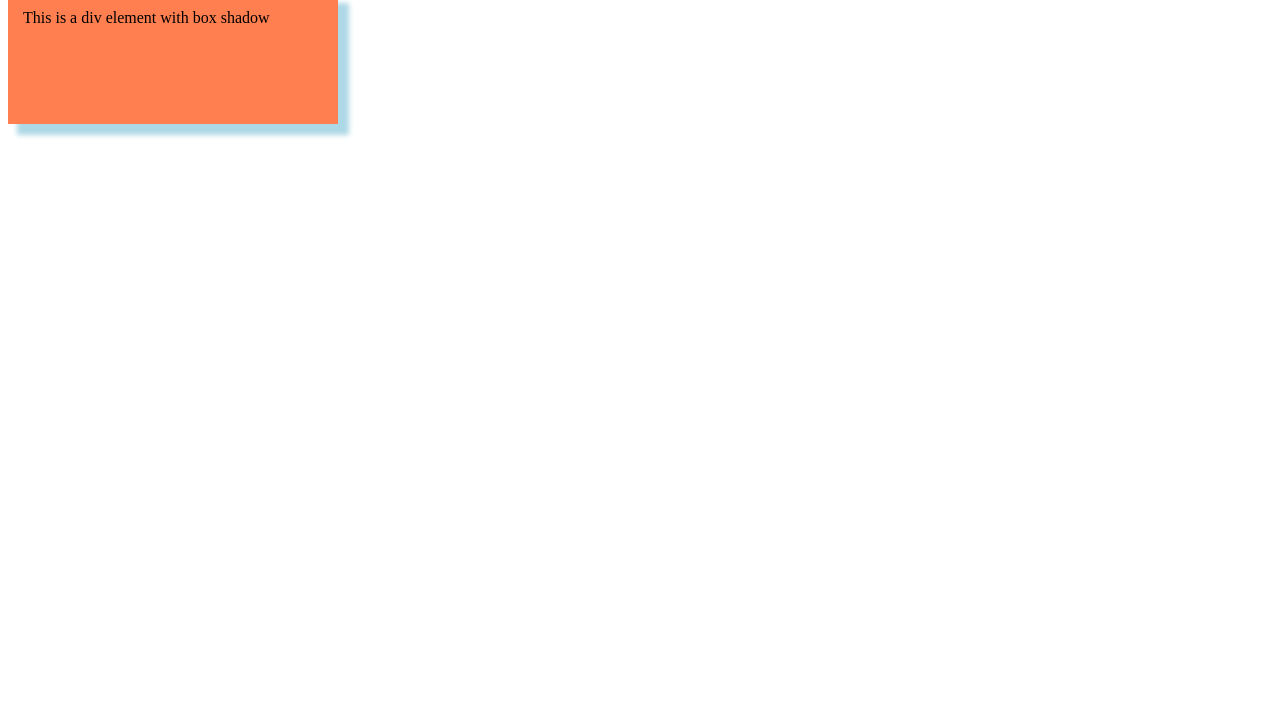
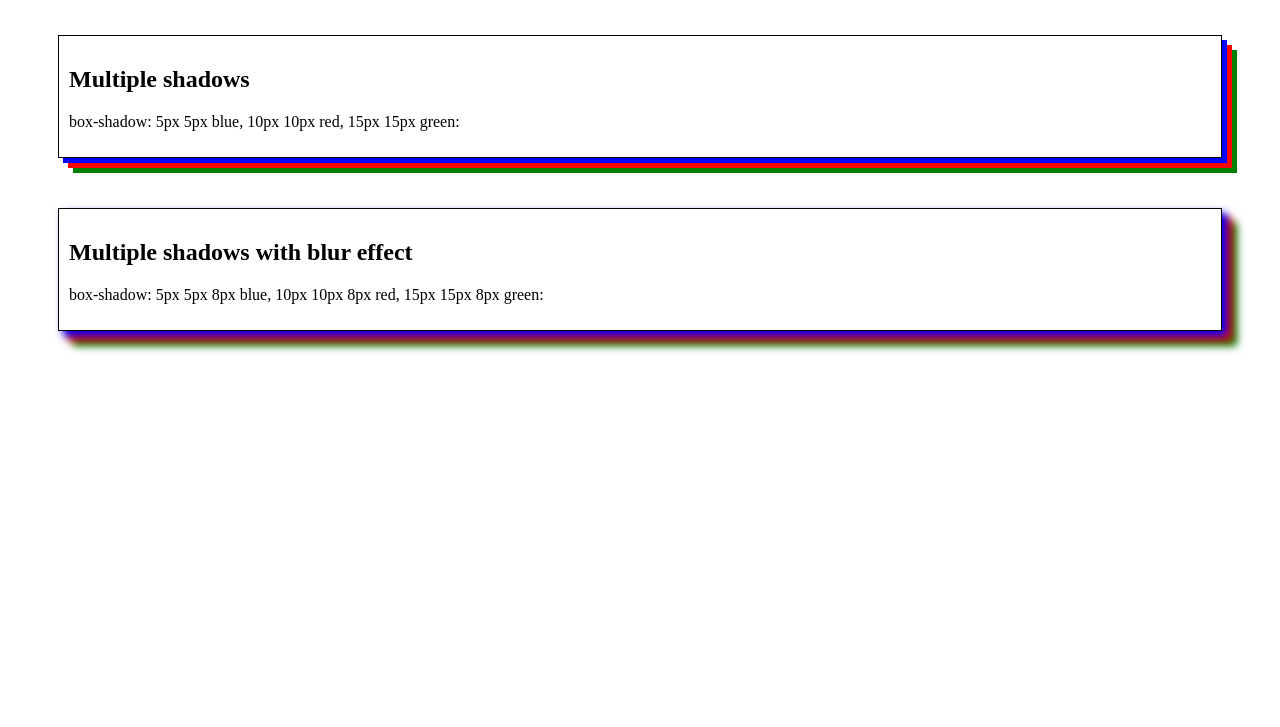
Before and after one commit to jabed007/CSS-Advanced, a plain HTML site: page CSS Shadows/index.html in a window 1280 px wide. Shown: the part 73-800 px from the top of the page. Drawn offline with Linux system fonts and the light colour scheme.

Commit message:
add multiple shadows

```diff
--- a/CSS Shadows/index.html
+++ b/CSS Shadows/index.html
@@ -13,11 +13,41 @@
         background-color: coral;
         box-shadow: 10px 10px 5px 1px lightblue;
       }
+
+      #example1 {
+        /* width: 300px;
+        height: 100px; */
+        border: 1px solid;
+        padding: 10px;
+        box-shadow: 5px 5px blue, 10px 10px red, 15px 15px green;
+        margin: 50px;
+      }
+
+      #example2 {
+        /* width: 300px;
+        height: 100px; */
+        border: 1px solid;
+        padding: 10px;
+        box-shadow: 5px 5px 8px blue, 10px 10px 8px red, 15px 15px 8px green;
+        margin: 50px;
+      }
     </style>
   </head>
   <body>
-    <h2>The box-shadow property</h2>
+    <!-- <h2>The box-shadow property</h2>
 
-    <div class="box">This is a div element with box shadow</div>
+    <div class="box">This is a div element with box shadow</div> -->
+    <h1>Multiple Shadow</h1>
+
+    <div id="example1">
+      <h2>Multiple shadows</h2>
+      <p>box-shadow: 5px 5px blue, 10px 10px red, 15px 15px green:</p>
+    </div>
+    <div id="example2">
+      <h2>Multiple shadows with blur effect</h2>
+      <p>
+        box-shadow: 5px 5px 8px blue, 10px 10px 8px red, 15px 15px 8px green:
+      </p>
+    </div>
   </body>
 </html>
```
